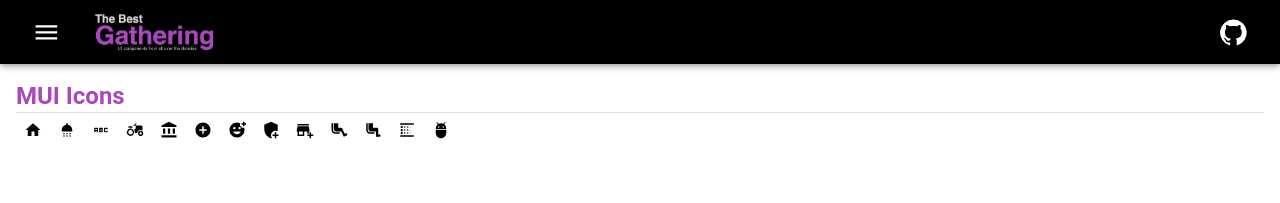
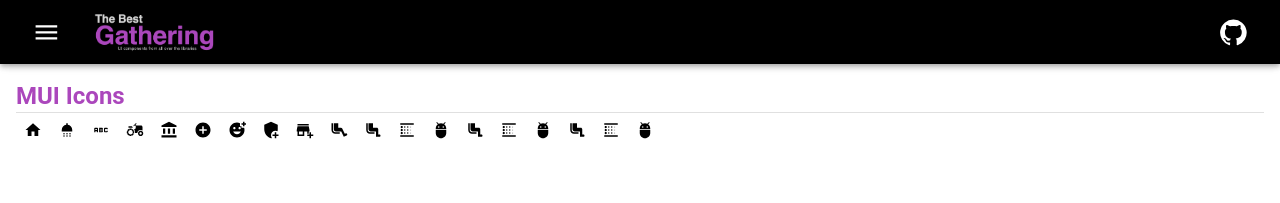
Before and after one commit to iamsmruti/the-best-gathering, a React (Create React App) app: page /icons in a window 1280 px wide. Shown: the top 203 px of the page. Built offline with nearby package versions, Linux system fonts and the light colour scheme.

Commit message:
Update MaterialUI.js

```diff
--- a/src/icons/MaterialUI.js
+++ b/src/icons/MaterialUI.js
@@ -60,6 +60,24 @@ const MaterialUI = () => {
             <Box sx={{p: 1}}>
                 <  AdbIcon   sx={{fontSize: 'large'}}/>
             </Box>
+            <Box sx={{p: 1}}>
+                <  AirlineSeatLegroomNormalIcon   sx={{fontSize: 'large'}}/>
+            </Box>
+            <Box sx={{p: 1}}>
+                <  BlurLinearIcon   sx={{fontSize: 'large'}}/>
+            </Box>
+            <Box sx={{p: 1}}>
+                <  AdbIcon   sx={{fontSize: 'large'}}/>
+            </Box>
+            <Box sx={{p: 1}}>
+                <  AirlineSeatLegroomNormalIcon   sx={{fontSize: 'large'}}/>
+            </Box>
+            <Box sx={{p: 1}}>
+                <  BlurLinearIcon   sx={{fontSize: 'large'}}/>
+            </Box>
+            <Box sx={{p: 1}}>
+                <  AdbIcon   sx={{fontSize: 'large'}}/>
+            </Box>
         </Stack>
     </Box>
   )
```
